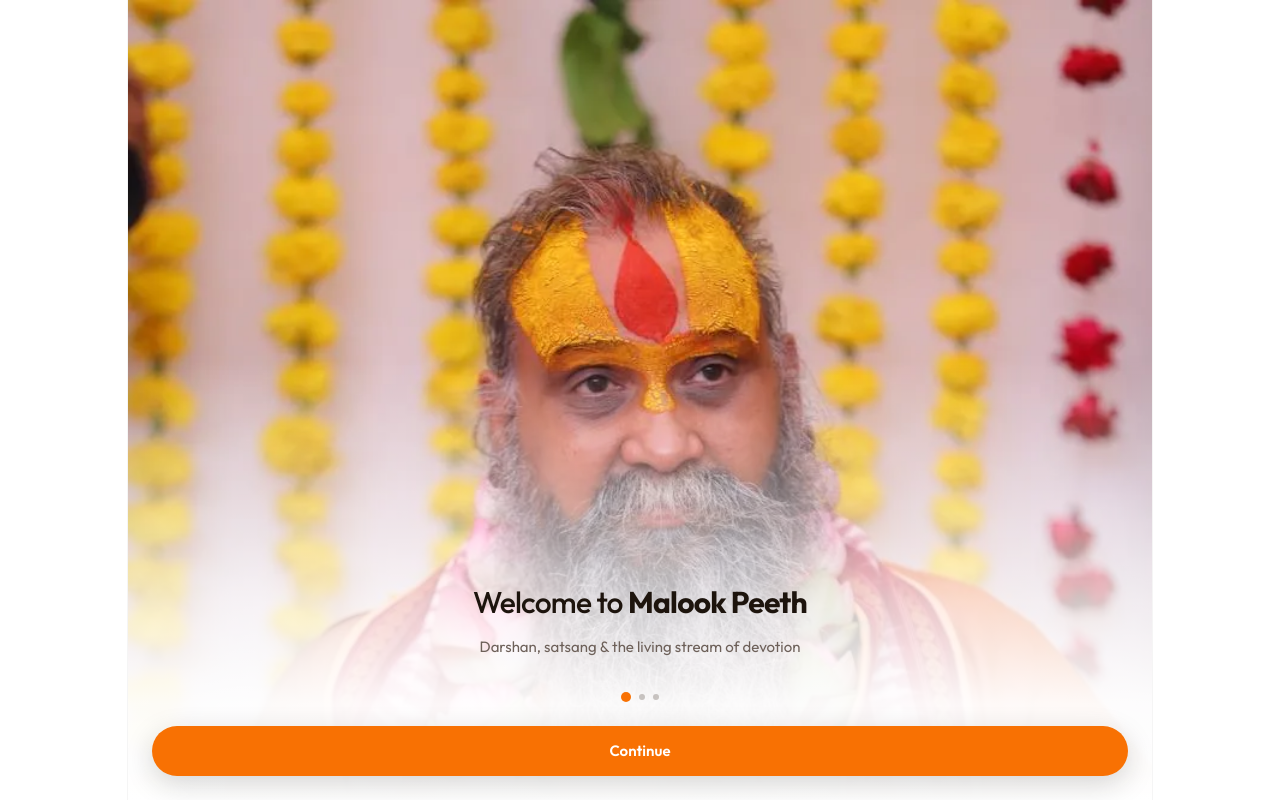
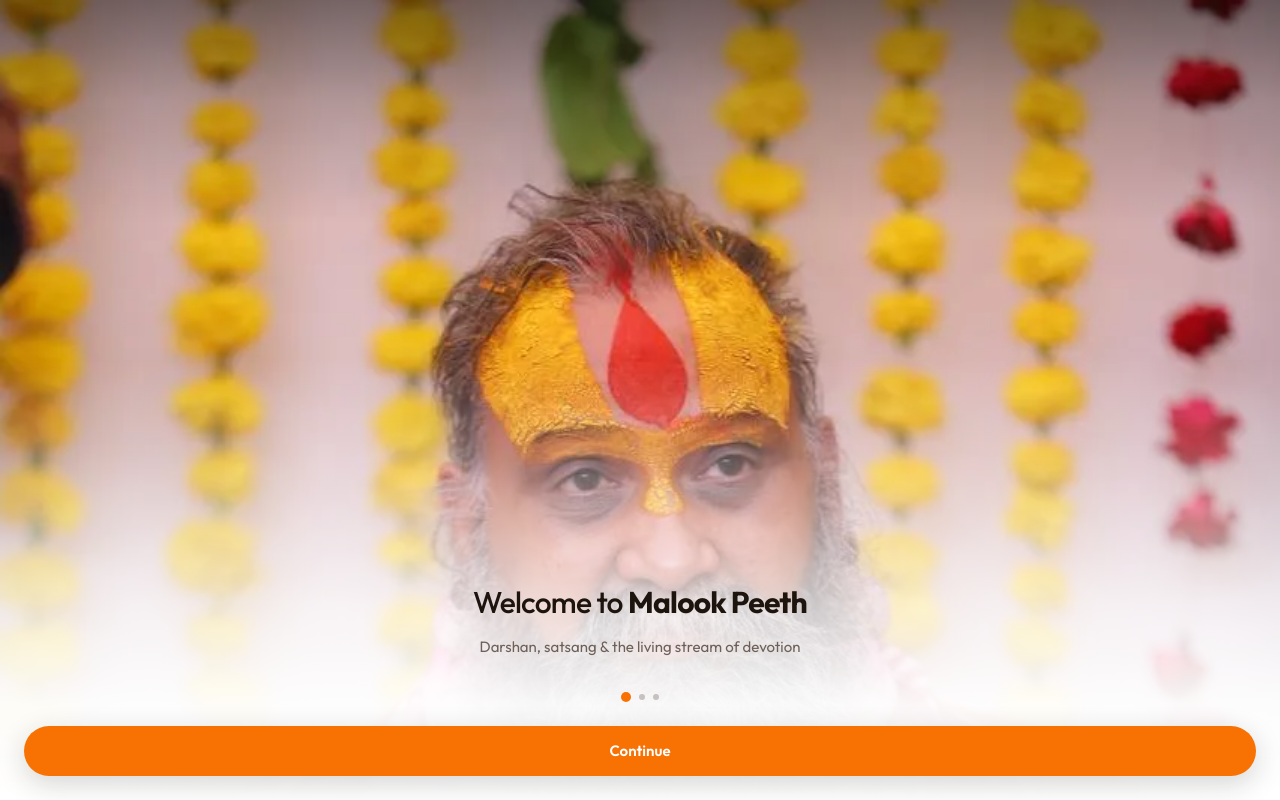
Before and after one commit to pradhumnts/malook-peeth, a Next.js app: page /onboarding in a window 1280 px wide. Built offline with nearby package versions, Linux system fonts and the light colour scheme.

Commit message:
Fix edge-to-edge layout under the mobile status bar.
Use a translucent status bar with route-aware theme colors, full-bleed onboarding/player heroes, and top scrims so immersive screens no longer show a white gap.

Co-authored-by: Cursor <cursoragent@cursor.com>

```diff
--- a/src/app/globals.css
+++ b/src/app/globals.css
@@ -98,12 +98,20 @@
   * {
     @apply border-border outline-ring/50;
   }
-  body {
-    @apply bg-background text-foreground antialiased;
-  }
   html {
     @apply font-sans;
     scroll-behavior: smooth;
+    height: 100%;
+    /* iOS: paint into the notch / status-bar region */
+    min-height: 100%;
+    min-height: -webkit-fill-available;
+    background-color: var(--background);
+  }
+  body {
+    @apply bg-background text-foreground antialiased;
+    min-height: 100%;
+    min-height: 100dvh;
+    min-height: -webkit-fill-available;
   }
 }
 
--- a/src/app/katha/[id]/page.tsx
+++ b/src/app/katha/[id]/page.tsx
@@ -58,7 +58,8 @@ export default function KathaSeriesPage({
             className="object-cover"
             sizes="100vw"
           />
-          <div className="absolute inset-0 bg-gradient-to-t from-black/90 via-black/50 via-25% to-transparent to-45%" />
+          <div className="absolute inset-0 bg-gradient-to-t from-black/90 via-black/45 via-30% to-black/35" />
+          <div className="pointer-events-none absolute inset-x-0 top-0 h-28 bg-gradient-to-b from-black/50 to-transparent" />
 
           {/* Top controls */}
           <div className="absolute inset-x-0 top-0 flex items-center justify-between px-4 pt-[max(0.75rem,env(safe-area-inset-top))]">
--- a/src/app/layout.tsx
+++ b/src/app/layout.tsx
@@ -31,7 +31,7 @@ export const metadata: Metadata = {
     "Official companion for Pujya Shri Rajendra Das Ji Maharaj — Katha, Events, Gau Sewa, Gurukul, Books, Donations & Ashrams.",
   appleWebApp: {
     capable: true,
-    statusBarStyle: "default",
+    statusBarStyle: "black-translucent",
     title: "Malook Peeth",
   },
   formatDetection: {
@@ -53,7 +53,11 @@ export const metadata: Metadata = {
 };
 
 export const viewport: Viewport = {
-  themeColor: "#ffffff",
+  themeColor: [
+    { media: "(prefers-color-scheme: light)", color: "#ffffff" },
+    { media: "(prefers-color-scheme: dark)", color: "#0c0a09" },
+  ],
+  colorScheme: "light",
   width: "device-width",
   initialScale: 1,
   maximumScale: 1,
--- a/src/components/app-shell.tsx
+++ b/src/components/app-shell.tsx
@@ -7,7 +7,9 @@ import { MiniPlayer } from "@/components/mini-player";
 import { LanguageProvider } from "@/components/language-provider";
 import { PageTransition } from "@/components/page-motion";
 import { ServiceWorkerRegister } from "@/components/service-worker-register";
+import { StatusBarTheme } from "@/components/status-bar-theme";
 import { isOnboardingDone } from "@/lib/onboarding";
+import { cn } from "@/lib/utils";
 
 /** Flip to true when the audio/video player is wired up. */
 const SHOW_MINI_PLAYER = false;
@@ -48,8 +50,13 @@ export function AppShell({ children }: { children: React.ReactNode }) {
   return (
     <LanguageProvider>
       <ServiceWorkerRegister />
-      <div className="relative mx-auto flex min-h-dvh w-full max-w-lg flex-col bg-background md:max-w-2xl lg:max-w-5xl lg:shadow-[0_0_0_1px_rgba(0,0,0,0.04)]">
-        <main
+      <StatusBarTheme />
+      <div
+        className={cn(
+          "relative mx-auto flex min-h-dvh w-full max-w-lg flex-col md:max-w-2xl lg:max-w-5xl lg:shadow-[0_0_0_1px_rgba(0,0,0,0.04)]",
+          isOnboarding || isPlayer ? "bg-black" : "bg-background",
+        )}
+      >        <main
           className={
             hideChrome
               ? "flex-1"
--- a/src/components/onboarding-flow.tsx
+++ b/src/components/onboarding-flow.tsx
@@ -31,8 +31,8 @@ export function OnboardingFlow() {
   }
 
   return (
-    <div className="relative min-h-dvh overflow-hidden bg-white">
-      {/* Photo fills the screen — no cropped bottom edge */}
+    <div className="fixed inset-0 z-50 overflow-hidden bg-black">
+      {/* Full-bleed photo — edge to edge under status bar */}
       <div className="absolute inset-0">
         <AnimatePresence mode="wait">
           <motion.div
@@ -54,6 +54,16 @@ export function OnboardingFlow() {
           </motion.div>
         </AnimatePresence>
       </div>
+
+      {/* Top scrim — keeps status-bar icons readable */}
+      <div
+        className="pointer-events-none absolute inset-x-0 top-0 z-[1] h-[28%]"
+        style={{
+          background:
+            "linear-gradient(to bottom, rgba(0,0,0,0.45) 0%, rgba(0,0,0,0.18) 45%, rgba(0,0,0,0) 100%)",
+        }}
+        aria-hidden
+      />
 
       {/*
         Soft white shade: long fade from mid-screen into solid white.
--- a/src/components/page-header.tsx
+++ b/src/components/page-header.tsx
@@ -32,7 +32,7 @@ export function PageHeader({
         "sticky top-0 z-30 flex items-center gap-3 px-4 pb-3 pt-[max(0.75rem,env(safe-area-inset-top))]",
         light
           ? "bg-transparent"
-          : "bg-background/80 backdrop-blur-xl",
+          : "border-b border-transparent bg-background/90 backdrop-blur-xl",
         className,
       )}
     >
--- a/src/components/player-view.tsx
+++ b/src/components/player-view.tsx
@@ -62,6 +62,7 @@ export function PlayerView({
         sizes="100vw"
       />
       <div className="absolute inset-0 bg-black/40" />
+      <div className="pointer-events-none absolute inset-x-0 top-0 h-28 bg-gradient-to-b from-black/55 to-transparent" />
 
       <motion.div
         initial={{ opacity: 0, y: 24 }}
--- /dev/null
+++ b/src/components/status-bar-theme.tsx
@@ -0,0 +1,53 @@
+"use client";
+
+import { useEffect } from "react";
+import { usePathname } from "next/navigation";
+
+function isImmersive(pathname: string) {
+  if (pathname === "/onboarding") return true;
+  if (pathname.includes("/play")) return true;
+  // Katha series detail: /katha/[id] but not /katha itself
+  if (pathname.startsWith("/katha/") && !pathname.includes("/play")) {
+    return true;
+  }
+  return false;
+}
+
+/**
+ * Keeps iOS/Android status-bar chrome in sync with the screen:
+ * - Immersive (photo) screens → dark theme-color + light icons
+ * - Light screens → white theme-color + dark icons
+ * Requires apple-mobile-web-app-status-bar-style=black-translucent
+ * so content can paint edge-to-edge under the status bar.
+ */
+export function StatusBarTheme() {
+  const pathname = usePathname();
+
+  useEffect(() => {
+    const immersive = isImmersive(pathname);
+    const color = immersive ? "#0c0a09" : "#ffffff";
+
+    let meta = document.querySelector('meta[name="theme-color"]');
+    if (!meta) {
+      meta = document.createElement("meta");
+      meta.setAttribute("name", "theme-color");
+      document.head.appendChild(meta);
+    }
+    meta.setAttribute("content", color);
+
+    let apple = document.querySelector(
+      'meta[name="apple-mobile-web-app-status-bar-style"]',
+    );
+    if (!apple) {
+      apple = document.createElement("meta");
+      apple.setAttribute("name", "apple-mobile-web-app-status-bar-style");
+      document.head.appendChild(apple);
+    }
+    apple.setAttribute("content", "black-translucent");
+
+    document.documentElement.style.backgroundColor = color;
+    document.body.style.backgroundColor = immersive ? "#0c0a09" : "";
+  }, [pathname]);
+
+  return null;
+}
```
